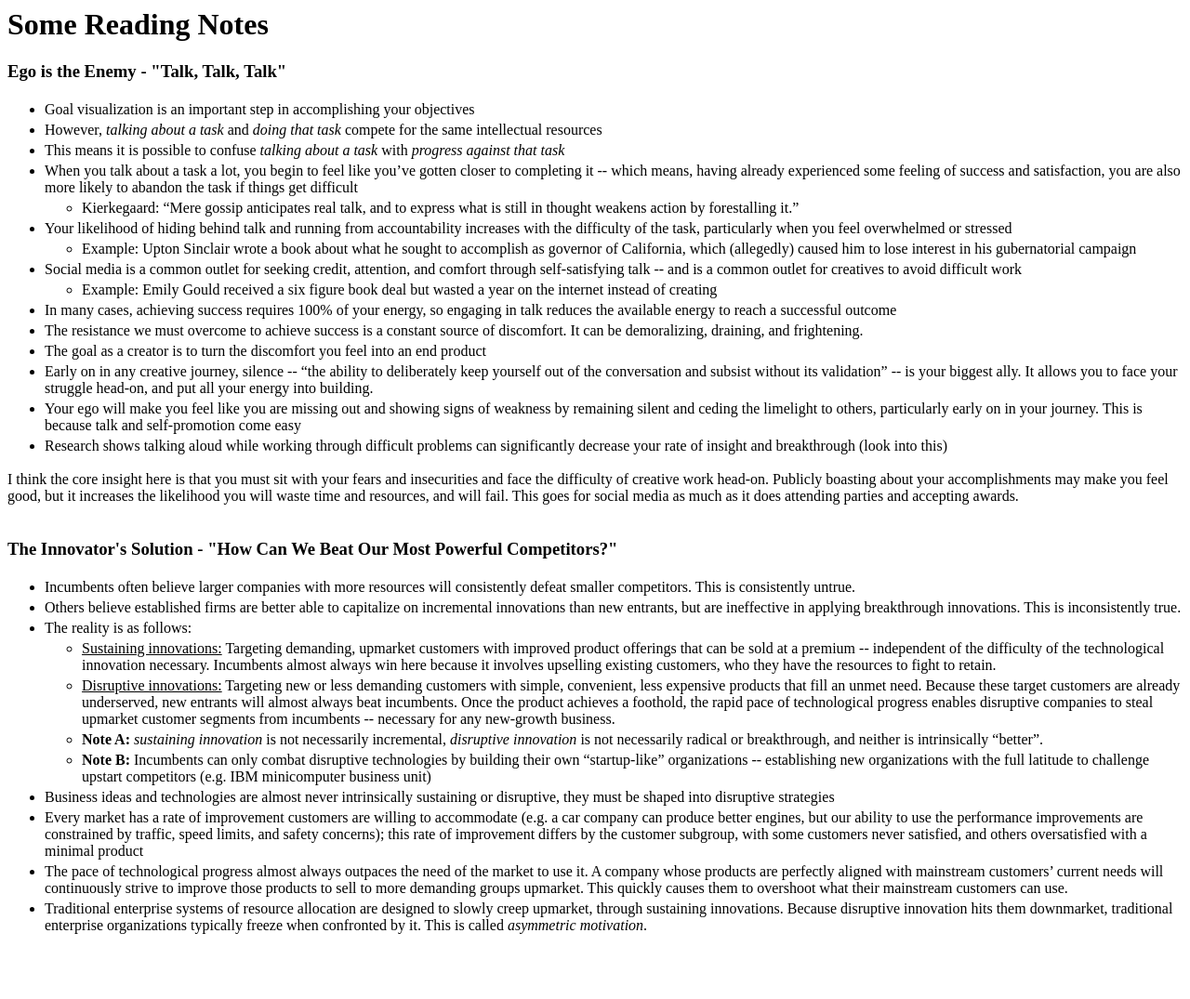
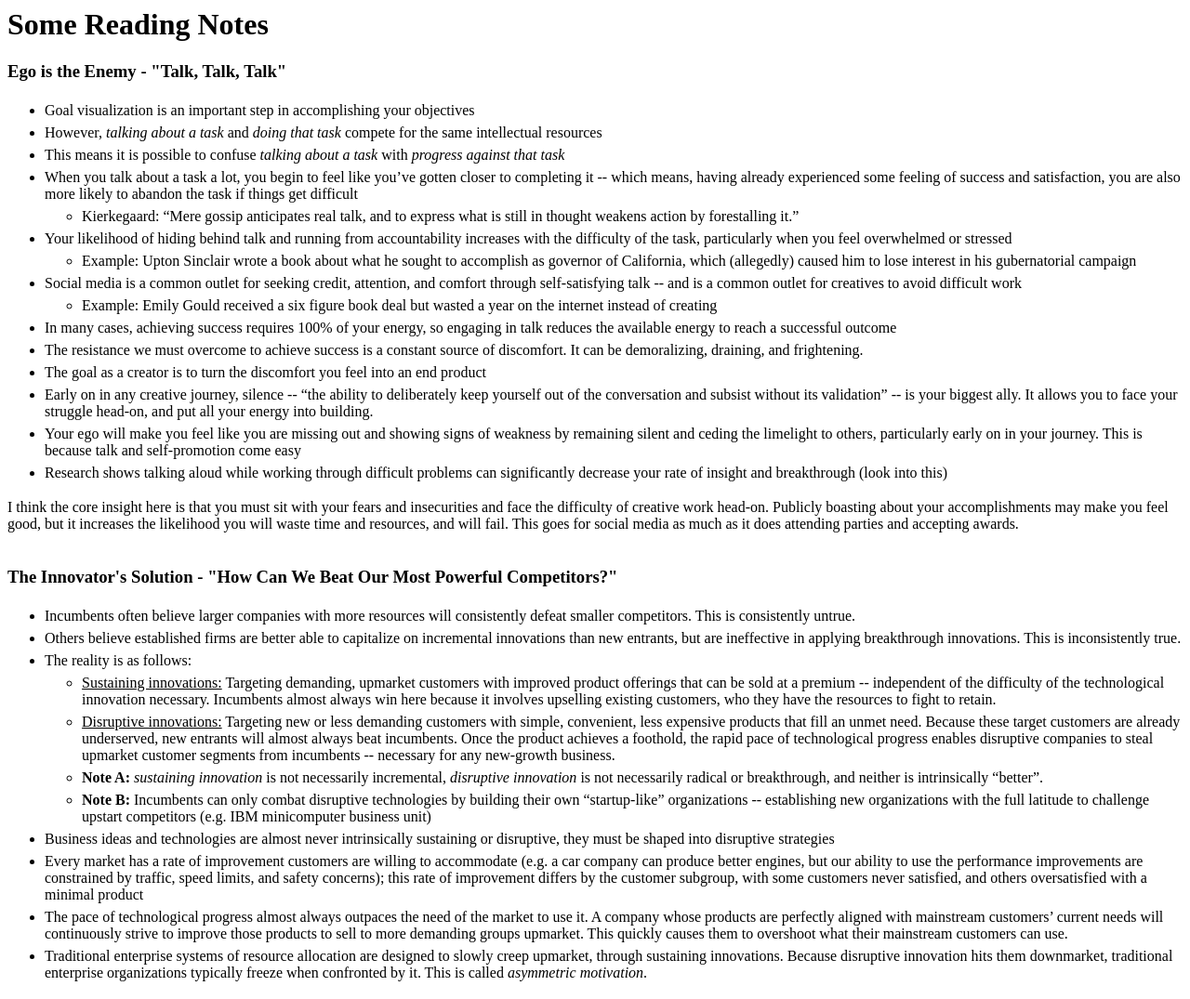
Before and after one commit to open-source-startup/entrepreneurship_101, a Jekyll site: the page entrepreneurship-101/some_notes.html, which Jekyll copies as it is, in a window 1280 px wide. Shown: the whole page at 93% size. Built offline with Jekyll 4.4.1, drawn with Linux system fonts in a browser that asks for light colours; before the commit the page ends 1023 px from its top, so only the background shows below that.

Commit message:
Update some_notes.html

```diff
--- a/entrepreneurship-101/some_notes.html
+++ b/entrepreneurship-101/some_notes.html
@@ -1,6 +1,6 @@
 <style>
   ul li {
-    padding: 2px 0px;
+    padding: 3px 0px;
   }
 </style>
 
```
